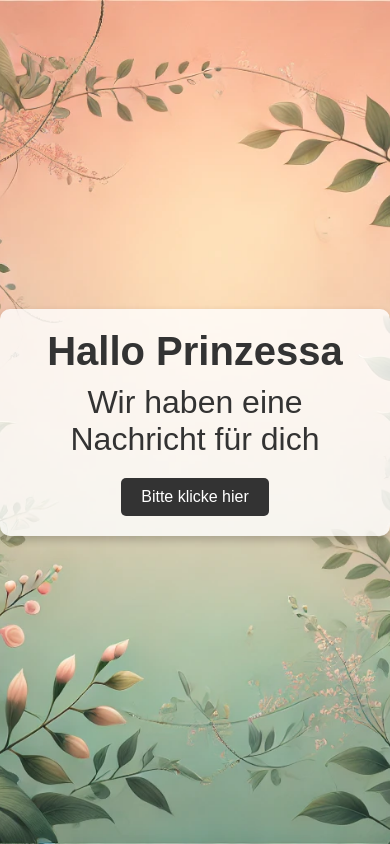
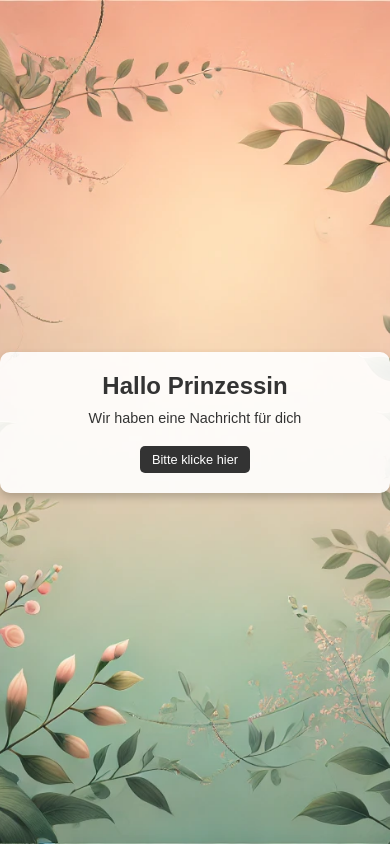
Before and after one commit to shootcat/JustThings, a plain HTML site: page index.html in a window 390 px wide. Drawn offline with Linux system fonts and the light colour scheme.

Commit message:
Update index.html

```diff
--- a/index.html
+++ b/index.html
@@ -18,11 +18,13 @@
         }
 
         .overlay {
-            background: rgba(255, 255, 255, 0.8);
+            background: rgba(255, 255, 255, 0.9);
             padding: 20px 40px;
             border-radius: 10px;
             text-align: center;
             box-shadow: 0 4px 8px rgba(0, 0, 0, 0.2);
+            max-width: 90%;
+            width: 400px;
         }
 
         h1, p {
@@ -31,11 +33,11 @@
         }
 
         h1 {
-            font-size: 2.5rem;
+            font-size: 2rem;
         }
 
         p {
-            font-size: 2.0rem;
+            font-size: 1.2rem;
             margin: 10px 0 20px;
         }
 
@@ -47,16 +49,48 @@
             padding: 10px 20px;
             border-radius: 5px;
             transition: background 0.3s;
+            font-size: 1rem;
         }
 
         a:hover {
             background: #555;
         }
+
+        /* Responsive Design */
+        @media (max-width: 768px) {
+            h1 {
+                font-size: 1.8rem;
+            }
+
+            p {
+                font-size: 1rem;
+            }
+
+            a {
+                font-size: 0.9rem;
+                padding: 8px 16px;
+            }
+        }
+
+        @media (max-width: 480px) {
+            h1 {
+                font-size: 1.5rem;
+            }
+
+            p {
+                font-size: 0.9rem;
+            }
+
+            a {
+                font-size: 0.8rem;
+                padding: 6px 12px;
+            }
+        }
     </style>
 </head>
 <body>
     <div class="overlay">
-        <h1>Hallo Prinzessa</h1>
+        <h1>Hallo Prinzessin</h1>
         <p>Wir haben eine Nachricht für dich</p>
         <a href="zukunft.html">Bitte klicke hier</a>
     </div>
```
